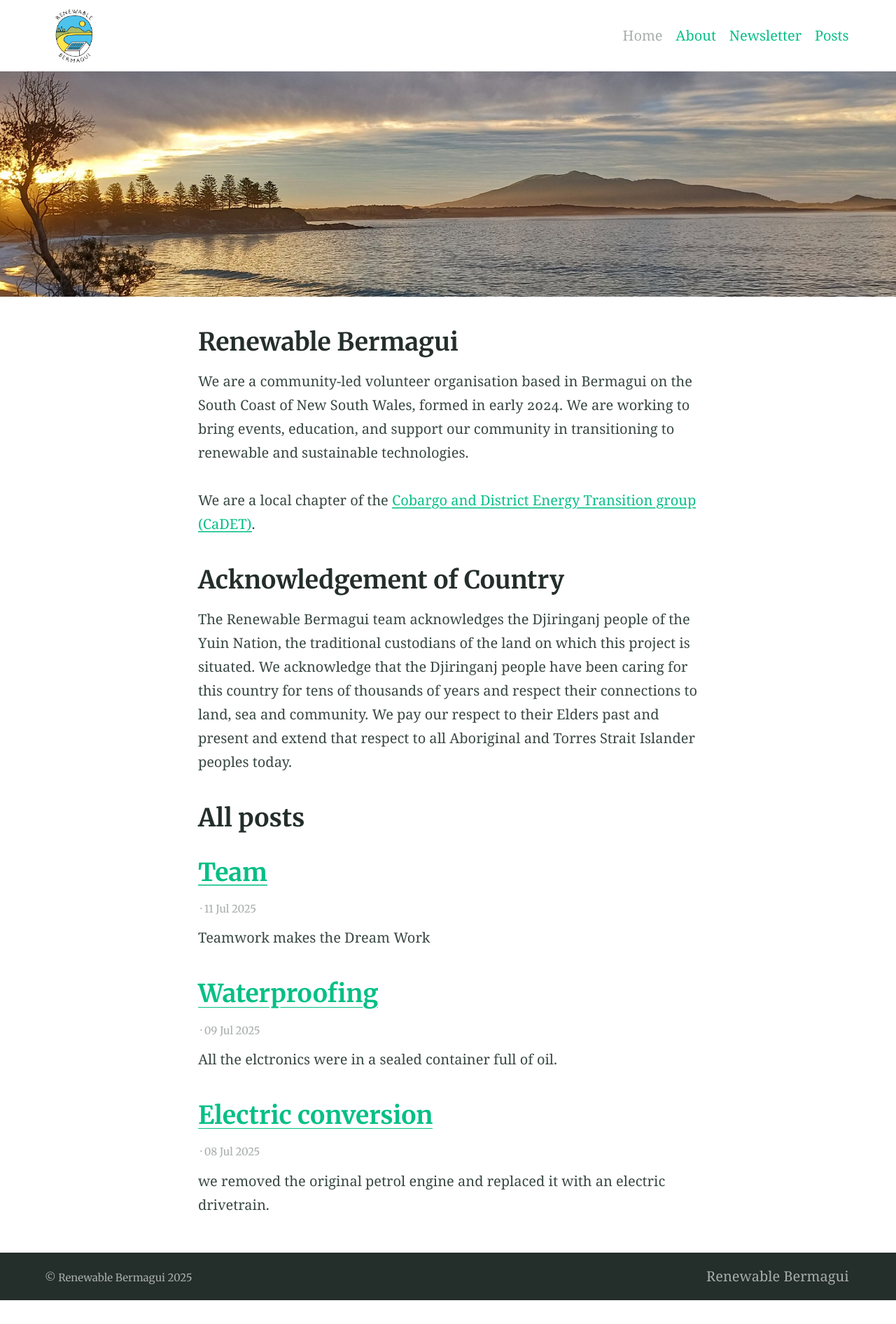
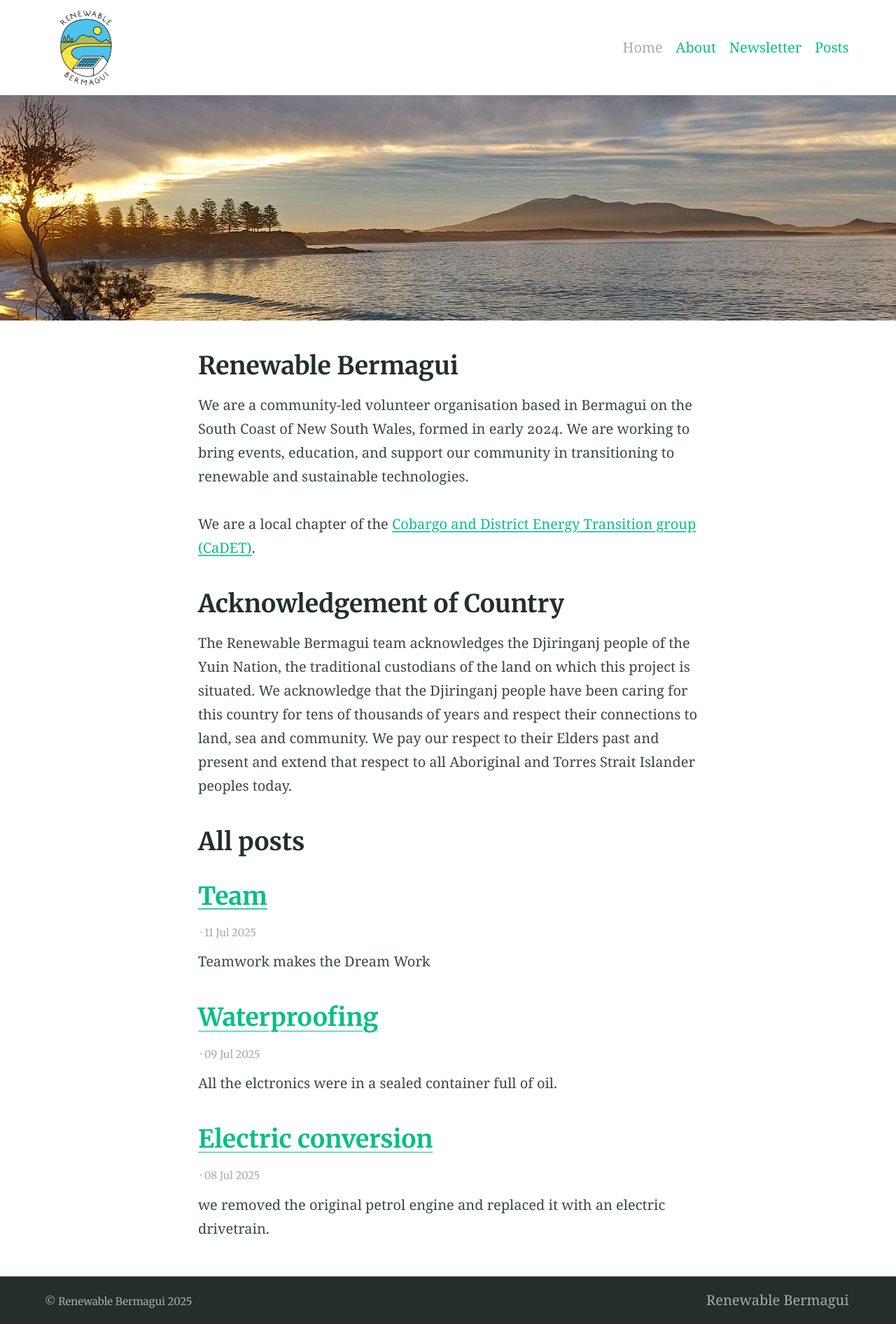
Before and after one commit to renewablebermagui/renewablebermagui.github.io, a Jekyll site: the page built from index.md, in a window 1280 px wide. Shown: the whole page at 70% size. Built offline with Jekyll 4.4.1, drawn with Linux system fonts in a browser that asks for light colours; our own code applies the rules of GitHub Pages for plain Markdown files; before the commit the page ends 1858 px from its top, so only the background shows below that.

Commit message:
increased logo size

```diff
--- a/_sass/_theme.scss
+++ b/_sass/_theme.scss
@@ -61,11 +61,11 @@
 .logo {
   display: inline-block;
   line-height: 0;
-  max-height: 4rem;
+  max-height: 6rem;
   @include flexbox;
   @include align-items(center);
   img {
-    max-height: 5rem;
+    max-height: 7rem;
   }
 }
 
```
